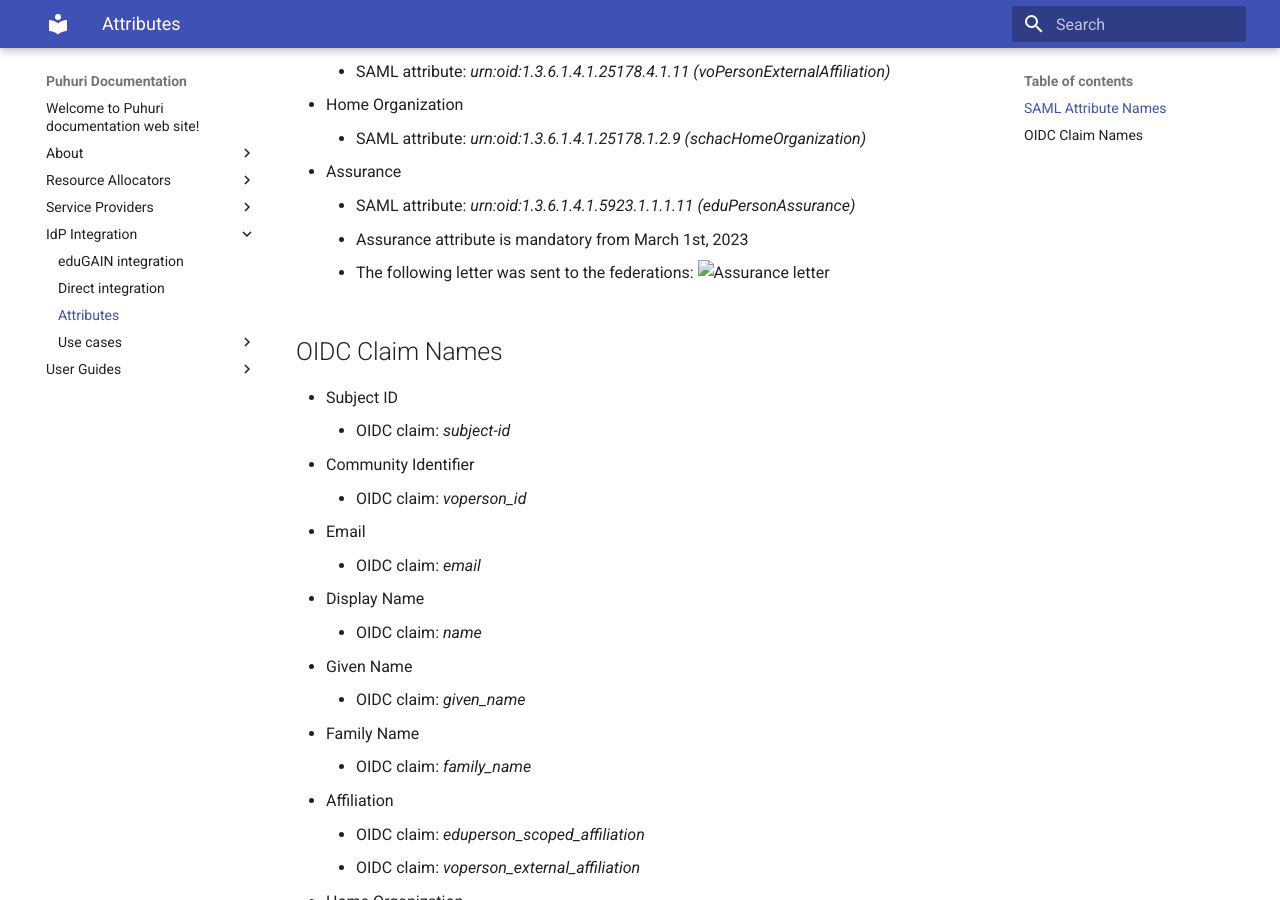
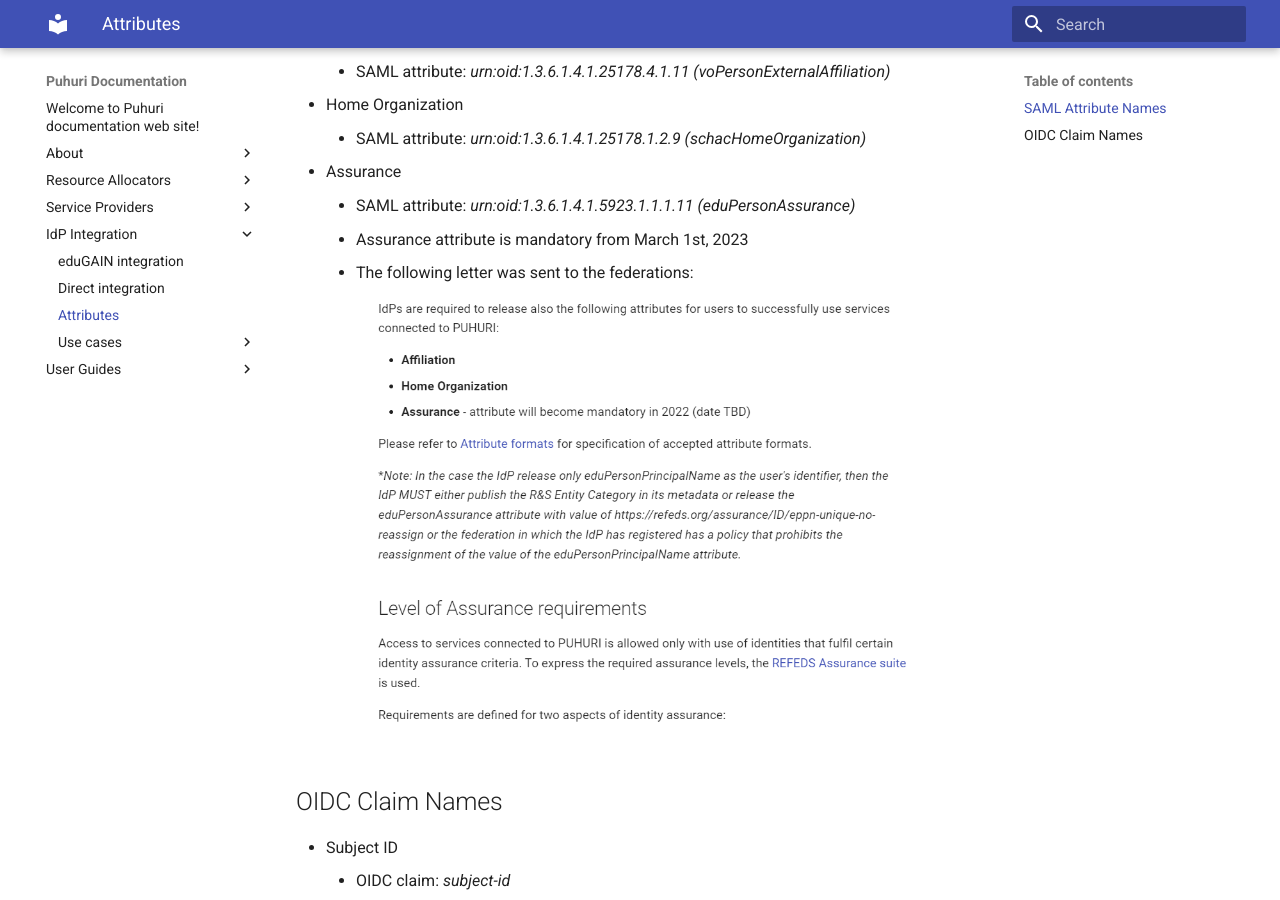
Before and after one commit to neicnordic/puhuri-web, an MkDocs documentation site: the page built from docs/idp_integration/attributes.md, in a window 1280 px wide and 900 px high, scrolled down 935 px. Built offline with MkDocs 1.6.1 and Material for MkDocs 9.7.7, drawn with Linux system fonts in a browser that asks for light colours.

Commit message:
Assurance bullet updated

```diff
--- a/docs/idp_integration/attributes.md
+++ b/docs/idp_integration/attributes.md
@@ -31,7 +31,7 @@ SAML Attributes MUST be sent using *urn:oasis:names:tc:SAML:2.0:attrname-format:
     - SAML attribute: *urn:oid:1.3.6.1.4.1.5923.1.1.1.11 (eduPersonAssurance)*
     - Assurance attribute is mandatory from March 1st, 2023
     - The following letter was sent to the federations:
-  ![Assurance letter](../assets/assurance_letter.PNG)
+  ![Assurance letter](../assets/Assurance_letter.png)
 
 ## OIDC Claim Names
 
@@ -56,4 +56,4 @@ SAML Attributes MUST be sent using *urn:oasis:names:tc:SAML:2.0:attrname-format:
     - OIDC claim: *eduperson_assurance*
     - Assurance attribute is mandatory from March 1st, 2023
     - The following letter was sent to the federations:
-  ![Assurance letter](../assets/assurance_letter.PNG)
+  ![Assurance letter](../assets/Assurance_letter.png)
```
